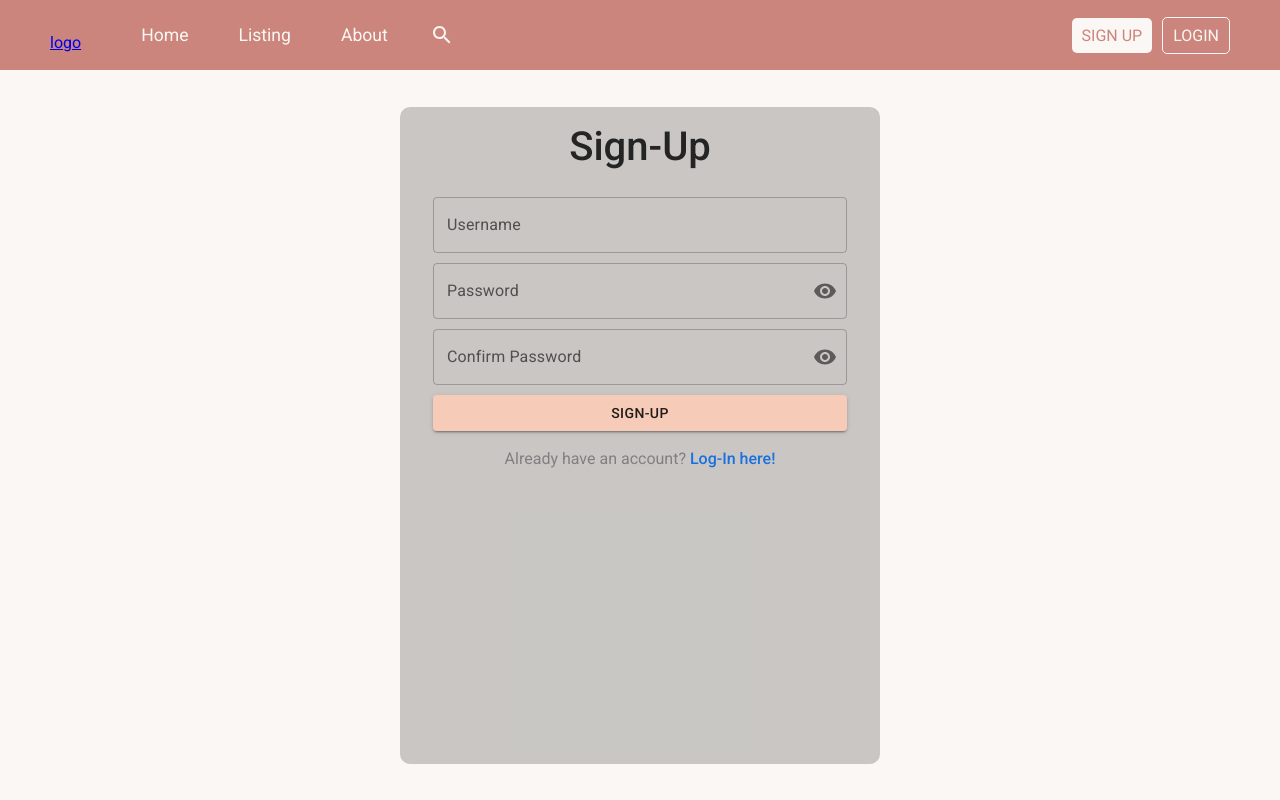
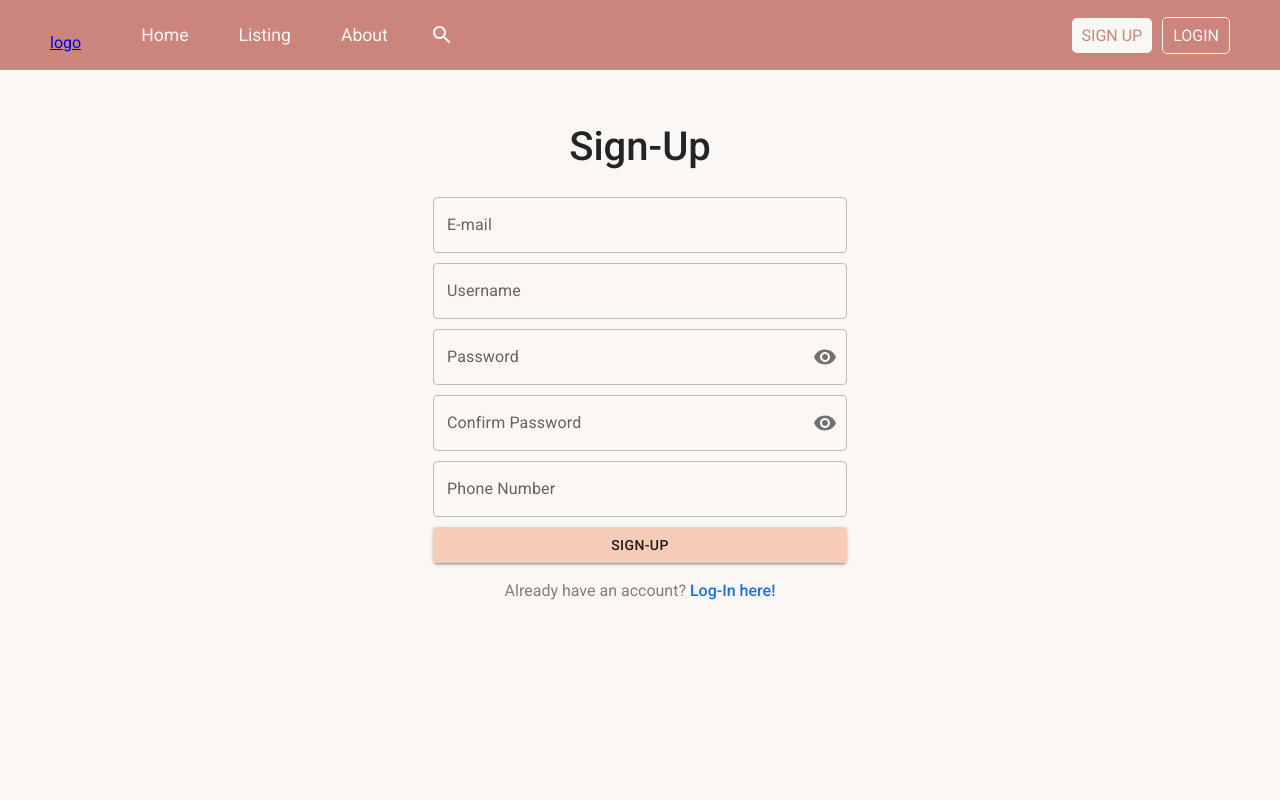
Before and after one commit to Hiviexd/Unisson, a React (Vite) app: page /signup in a window 1280 px wide. Built offline with nearby package versions, Linux system fonts and the light colour scheme.

Commit message:
finish login/signup

```diff
--- a/src/components/global/Navbar.tsx
+++ b/src/components/global/Navbar.tsx
@@ -62,6 +62,7 @@ export default function Navbar() {
 	const handleLogout = () => {
 		handleMenuClose();
 		logout();
+        goTo("/");
 	};
 
 	/*useEffect(() => {
@@ -80,7 +81,7 @@ export default function Navbar() {
 				sx: {
 					overflow: "visible",
 					filter: "drop-shadow(0px 2px 8px rgba(0,0,0,0.32))",
-					bgcolor: "#242424",
+					bgcolor: "#FAF7F4",
 					mt: 1.5,
 					"& .MuiAvatar-root": {
 						width: 32,
@@ -141,10 +142,10 @@ export default function Navbar() {
 				</div>
 				{!login.authenticated ? (
 					<div className="navbar-right">
-						<Link to="/signup" className="button signup">
+						<Link reloadDocument to="/signup" className="button signup">
 							SIGN UP
 						</Link>
-						<Link to="/login" className="button login">
+						<Link reloadDocument to="/login" className="button login">
 							LOGIN
 						</Link>
 					</div>
--- a/src/pages/Login.tsx
+++ b/src/pages/Login.tsx
@@ -1,10 +1,11 @@
 import { VisibilityOff, Visibility, Error } from "@mui/icons-material";
-import { Button, IconButton, InputAdornment, TextField } from "@mui/material";
+import { Button, IconButton, InputAdornment, TextField, ThemeProvider } from "@mui/material";
 import { useSnackbar } from "notistack";
 import { useState, useContext, useEffect } from "react";
-import { useNavigate } from "react-router-dom";
+import { Navigate, useNavigate } from "react-router-dom";
 import { AuthContext } from "../providers/AuthContext";
 import Navbar from "../components/global/Navbar";
+import theme from "../themes/login";
 import "../styles/pages/Login.scss";
 
 export default function Login() {
@@ -13,8 +14,8 @@ export default function Login() {
 	);
 	const [loading, setLoading] = useState(false);
 	const loginContext = useContext(AuthContext);
+	const { login, logout } = useContext(AuthContext);
 	const snackbar = useSnackbar();
-
 	const [showPassword, setShowPassword] = useState(false);
 	const [passwordMatch, setPasswordMatch] = useState(true);
 	const [data, setData] = useState({
@@ -22,6 +23,7 @@ export default function Login() {
 		username: "",
 		password: "",
 		confirmPassword: "",
+        phone:"",
 	});
 	const navigate = useNavigate();
 
@@ -33,6 +35,7 @@ export default function Login() {
 		const defaultData = {
             email:"",
 			username: "",
+            phone:"",
 			password: "",
 			confirmPassword: "",
 		};
@@ -45,7 +48,7 @@ export default function Login() {
 		setShowPassword(!showPassword);
 	}
 
-	function login() {
+	function loginUser() {
 		setLoading(true);
 		fetch("/api/users/login", {
 			method: "POST",
@@ -71,7 +74,7 @@ export default function Login() {
 			});
 	}
 
-	function register() {
+	function registerUser() {
 		setLoading(true);
 		fetch("/api/users/register", {
 			method: "POST",
@@ -79,8 +82,10 @@ export default function Login() {
 				"content-type": "application/json",
 			},
 			body: JSON.stringify({
+                email: data.email,
 				username: data.username.toString(),
 				password: data.password.toString(),
+                phone: data.phone,
 			}),
 		})
 			.then((r) => r.json())
@@ -102,11 +107,11 @@ export default function Login() {
 				<div className="title">Log-In</div>
 				<TextField
 					type="text"
-					label="Username"
+					label="E-mail"
 					variant="outlined"
-					defaultValue={data.username}
+					defaultValue={data.email}
 					onInput={(ev: any) => {
-						data.username = ev.target.value;
+						data.email = ev.target.value;
 						setData(data);
 					}}
 				/>
@@ -132,7 +137,7 @@ export default function Login() {
 						),
 					}}
 				/>
-				<Button variant="contained" onClick={login}>
+				<Button variant="contained" onClick={loginUser}>
 					Log-in
 				</Button>
 				<p className="switch-type">
@@ -158,6 +163,17 @@ export default function Login() {
 					<Error></Error>
 					<p>Passwords must match</p>
 				</div>
+                <ThemeProvider theme={theme}>
+                    <TextField
+                        type="text"
+                        label="E-mail"
+                        variant="outlined"
+                        defaultValue={data.email}
+                        onInput={(ev: any) => {
+                            data.email = ev.target.value;
+                            setData(data);
+                        }}
+                    />
                     <TextField
                         type="text"
                         label="Username"
@@ -198,7 +214,10 @@ export default function Login() {
                         onInput={(ev: any) => {
                             data.confirmPassword = ev.target.value;
                             setData(data);
-						setPasswordMatch(ev.target.value == data.password);
+                            //setPasswordMatch(ev.target.value == data.password);
+                        }}
+                        onBlur={() => {
+                            setPasswordMatch(data.confirmPassword == data.password);
                         }}
                         InputProps={{
                             endAdornment: (
@@ -213,7 +232,18 @@ export default function Login() {
                             ),
                         }}
                     />
-				<Button variant="contained" onClick={register}>
+                    <TextField
+                        type="number"
+                        label="Phone Number"
+                        variant="outlined"
+                        defaultValue={data.phone}
+                        onInput={(ev: any) => {
+                            data.phone = ev.target.value;
+                            setData(data);
+                        }}
+                    />
+                </ThemeProvider>
+				<Button variant="contained" onClick={registerUser}>
 					Sign-Up
 				</Button>
 				<p className="switch-type" onClick={switchFormType}>
@@ -229,11 +259,13 @@ export default function Login() {
 	return (
 		<>
 			<Navbar />
+            {!login.authenticated ? (
 			<div className="log__in__layout">
 				<div className={loading ? "form loading" : "form"}>
 					{signup ? <SignUpOptions /> : <LogInOptions />}
 				</div>
-			</div>
+			</div>)
+            : <Navigate to="/" />}
 		</>
 	);
 }
--- a/src/styles/components/global/Navbar.scss
+++ b/src/styles/components/global/Navbar.scss
@@ -79,7 +79,7 @@
 		border-color: #CB857C;
 
 		&:hover {
-			background-color: #FAF7F4;
+			background-color: #dfdcdb;
 		}
 	}
 }
--- a/src/styles/pages/Login.scss
+++ b/src/styles/pages/Login.scss
@@ -19,7 +19,7 @@
 		justify-content: flex-start;
 		align-items: center;
 		margin: auto;
-		background: #3c3c3c42;
+
 		border-radius: 10px;
 		padding: 10px;
 		opacity: 1;
--- /dev/null
+++ b/src/themes/login.ts
@@ -0,0 +1,10 @@
+import { createTheme } from "@mui/material";
+
+export default createTheme({
+	palette: {
+		mode: "light",
+		primary: {
+			main: "#CB857C",
+		},
+	},
+});
```
Also changed, not shown: src/main.tsx (+6 -2 lines), src/themes/main.ts (renamed from src/theme.ts), 1 other file (tests, documents, lock files or other folders). Lines whose indentation alone changed are shown as unchanged.
